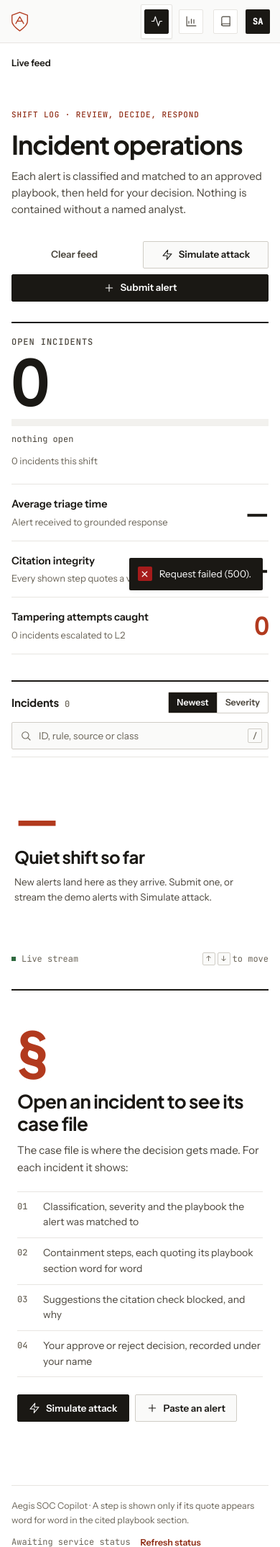
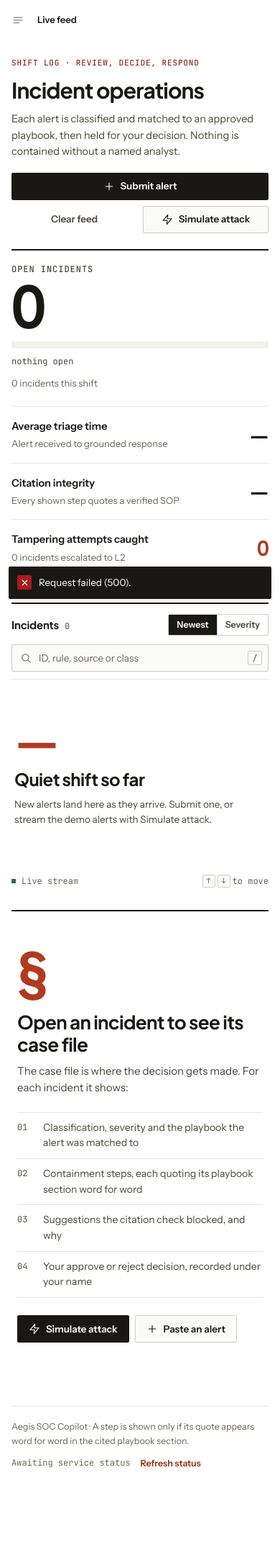
Before and after one commit to beggin-r-coder/Aegis-SOC-Copilot, a Spring Boot app: page / in a window 390 px wide. Shown: the top 2149 px of the page at 72% size. After the commit the page ends 2039 px from the top, so only its background shows below. Run offline with Spring Boot 4, Linux system fonts and the light colour scheme; data that the repository does not hold is empty.

Commit message:
Collapsible sidebar and fully responsive layout
- Desktop: sidebar collapses to a 76px icon rail with hover/focus tooltips,
  a count badge on the icon, a smooth width animation, a remembered
  preference and a "[" shortcut
- Below 1025px: sidebar becomes a slide-out drawer opened from a menu
  button, with a scrim, Esc / scrim / close-button dismissal, focus
  handling and body scroll lock
- Layout now uses container queries on the main area and the case file,
  so content adapts to the space it has whether the sidebar is open or
  collapsed; no horizontal overflow from 1440px down to 360px
- Phones: full-screen dialogs, stacked header actions, two-column
  pipeline, edge-to-edge toasts; wide tables scroll inside their frame
- Tests for collapsing and the drawer

Co-Authored-By: Claude Opus 5.5 <noreply@anthropic.com>
Claude-Session: https://claude.ai/code/session_01EnwvDAyzpZSMvpk1o5oe5U

```diff
--- a/app/src/main/resources/static/app.css
+++ b/app/src/main/resources/static/app.css
@@ -31,6 +31,9 @@
   --ease: cubic-bezier(.2, .7, .2, 1);
   --fast: 140ms;
   --base: 220ms;
+  --slow: 280ms;
+  --rail: 76px;
+  --sidebar: 248px;
   --sans: 'Instrument Sans', 'Helvetica Neue', Arial, sans-serif;
   --display: 'Plus Jakarta Sans', 'Instrument Sans', 'Helvetica Neue', Arial, sans-serif;
   --mono: 'JetBrains Mono', Menlo, Consolas, monospace;
@@ -61,8 +64,10 @@ svg { fill: none; stroke: currentColor; stroke-width: 1.6; stroke-linecap: round
 kbd { display: inline-grid; place-items: center; min-width: 20px; height: 20px; padding: 0 5px; border: 1px solid var(--rule-strong); border-radius: var(--radius); background: var(--surface); color: var(--ink-3); font: 500 11px var(--mono); }
 
 /* ---------- Sidebar ---------- */
-.sidebar { position: fixed; inset: 0 auto 0 0; z-index: 10; display: flex; flex-direction: column; width: 248px; padding: 24px 14px 16px; border-right: 1px solid var(--rule); background: var(--surface); overflow-y: auto; }
-.brand { display: flex; align-items: center; gap: 10px; padding: 4px 8px 22px; margin: 0 -14px; padding-left: 22px; border-bottom: 1px solid var(--rule); color: var(--ink); font: 700 22px/1 var(--display); letter-spacing: .14em; text-decoration: none; }
+.sidebar { position: fixed; inset: 0 auto 0 0; z-index: 40; display: flex; flex-direction: column; width: var(--sidebar); padding: 24px 14px 14px; border-right: 1px solid var(--rule); background: var(--surface); overflow-x: hidden; overflow-y: auto; transition: width var(--slow) var(--ease), transform var(--slow) var(--ease), box-shadow var(--slow) var(--ease); }
+.sidebar-head { display: flex; align-items: center; justify-content: space-between; gap: 8px; margin: 0 -14px; padding: 4px 14px 22px 24px; border-bottom: 1px solid var(--rule); }
+.sidebar-head .nav-close { display: none; }
+.brand { display: flex; align-items: center; gap: 10px; min-width: 0; color: var(--ink); font: 700 22px/1 var(--display); letter-spacing: .14em; text-decoration: none; }
 .brand-mark { width: 27px; height: 32px; color: var(--accent); transition: transform var(--base) var(--ease); }
 .brand:hover .brand-mark { transform: rotate(-6deg); }
 .brand small { display: block; margin-top: 6px; color: var(--ink-3); font: 500 9.5px/1.3 var(--mono); letter-spacing: .14em; }
@@ -73,6 +78,7 @@ nav[aria-label="Main navigation"] { display: grid; gap: 4px; margin-top: 8px; }
 .nav-icon { display: grid; place-items: center; flex-shrink: 0; width: 34px; height: 34px; border: 1px solid var(--rule); border-radius: var(--radius); background: var(--paper); color: var(--ink-2); transition: background-color var(--fast) var(--ease), border-color var(--fast) var(--ease), color var(--fast) var(--ease); }
 .nav-icon svg { width: 17px; height: 17px; }
 .nav-text { display: grid; min-width: 0; flex: 1; }
+.brand > span, .nav-text, .nav-toggle-label { max-width: 190px; overflow: hidden; white-space: nowrap; transition: max-width var(--slow) var(--ease), opacity var(--base) var(--ease); }
 .nav-title { color: var(--ink); font: 600 14px/1.3 var(--display); letter-spacing: -.01em; }
 .nav-desc { overflow: hidden; color: var(--ink-3); font-size: 12px; line-height: 1.35; text-overflow: ellipsis; white-space: nowrap; }
 .nav-button:hover { background: var(--paper); border-color: var(--rule); }
@@ -98,10 +104,18 @@ nav[aria-label="Main navigation"] { display: grid; gap: 4px; margin-top: 8px; }
 .avatar { display: grid; place-items: center; flex-shrink: 0; width: 34px; height: 34px; border-radius: var(--radius); background: var(--ink); color: var(--paper); font: 600 12px var(--mono); }
 .analyst-fields { min-width: 0; flex: 1; }
 .analyst-label { display: block; color: var(--ink-3); font-size: 11.5px; font-weight: 500; }
+.nav-toggle { display: flex; align-items: center; gap: 10px; width: 100%; height: 38px; padding: 0 12px; border: 1px solid transparent; border-radius: var(--radius); background: transparent; color: var(--ink-3); font-size: 13px; font-weight: 500; transition: background-color var(--fast) var(--ease), color var(--fast) var(--ease), border-color var(--fast) var(--ease), width var(--slow) var(--ease), padding var(--slow) var(--ease); }
+.nav-toggle:hover { border-color: var(--rule); background: var(--paper); color: var(--ink); }
+.nav-toggle svg { width: 18px; height: 18px; transition: transform var(--slow) var(--ease); }
+.nav-toggle kbd { margin-left: auto; }
+.nav-button, .analyst-card { transition: background-color var(--fast) var(--ease), border-color var(--fast) var(--ease), box-shadow var(--fast) var(--ease), gap var(--slow) var(--ease), padding var(--slow) var(--ease); }
 .analyst-input { width: 100%; padding: 0; border: 0; background: transparent; color: var(--ink); font: 600 14px var(--display); outline: none; }
 
 /* ---------- Main frame ---------- */
-.main { min-height: 100vh; margin-left: 248px; padding: 0 40px; outline: none; }
+.main { container: main / inline-size; min-height: 100vh; margin-left: var(--sidebar); padding: 0 40px; outline: none; transition: margin-left var(--slow) var(--ease); }
+.topbar-left { display: flex; align-items: center; gap: 10px; min-width: 0; }
+.topbar-left .menu-button { display: none; margin-left: -8px; }
+.scrim { position: fixed; inset: 0; z-index: 35; background: rgba(26, 24, 20, .38); animation: fadeIn var(--base) var(--ease) both; }
 .topbar { position: sticky; top: 0; z-index: 8; display: flex; align-items: center; justify-content: space-between; height: 56px; margin: 0 -40px; padding: 0 40px; background: var(--paper); border-bottom: 1px solid transparent; transition: border-color var(--base) var(--ease); }
 .topbar.scrolled { border-bottom-color: var(--rule); }
 .crumbs { display: flex; align-items: center; gap: 6px; color: var(--ink-3); font-size: 13px; font-weight: 500; }
@@ -233,7 +247,7 @@ nav[aria-label="Main navigation"] { display: grid; gap: 4px; margin-top: 8px; }
 .badge.plain { color: var(--ink-2); }
 
 /* ---------- Detail ---------- */
-.detail-panel { min-width: 0; min-height: 600px; border-top: 2px solid var(--ink); }
+.detail-panel { container: detail / inline-size; min-width: 0; min-height: 600px; border-top: 2px solid var(--ink); }
 .detail-panel.is-fresh .detail-heading, .detail-panel.is-fresh .stagger > * { animation: rise 420ms var(--ease) both; }
 .detail-panel.is-fresh .stagger > *:nth-child(2) { animation-delay: 50ms; }
 .detail-panel.is-fresh .stagger > *:nth-child(3) { animation-delay: 100ms; }
@@ -248,7 +262,7 @@ nav[aria-label="Main navigation"] { display: grid; gap: 4px; margin-top: 8px; }
 .meta-row svg { width: 14px; height: 14px; color: var(--ink-3); }
 .meta-row .arrow { color: var(--ink-3); }
 .heading-actions { display: flex; flex-direction: column; align-items: flex-end; gap: 12px; }
-.containment-timer { display: inline-flex; align-items: center; gap: 8px; color: var(--med); font: 500 13px var(--mono); font-variant-numeric: tabular-nums; }
+.containment-timer { display: inline-flex; align-items: center; gap: 8px; white-space: nowrap; color: var(--med); font: 500 13px var(--mono); font-variant-numeric: tabular-nums; }
 .containment-timer::before { content: ""; width: 7px; height: 7px; background: currentColor; animation: breathe 1.4s ease-in-out infinite; }
 .containment-timer.complete { color: var(--ok); }
 .containment-timer.complete::before { animation: none; }
@@ -414,7 +428,8 @@ a.technique:hover svg { transform: translate(2px, -2px); }
 .tab-fresh .score-bar span { animation: grow 600ms var(--ease) both; }
 
 /* Tables */
-.table-wrap { max-width: 100%; overflow: auto; border-top: 1px solid var(--ink); }
+.table-wrap { max-width: 100%; overflow: auto; border-top: 1px solid var(--ink); -webkit-overflow-scrolling: touch; }
+.content-card .table-wrap table { min-width: 760px; }
 table { width: 100%; border-collapse: collapse; text-align: left; font-size: 13.5px; font-variant-numeric: tabular-nums; }
 th { padding: 10px 14px 10px 0; border-bottom: 1px solid var(--rule-strong); color: var(--ink-3); font: 500 11px var(--mono); letter-spacing: .06em; text-transform: uppercase; white-space: nowrap; }
 td { padding: 12px 14px 12px 0; border-bottom: 1px solid var(--rule); color: var(--ink-2); vertical-align: top; overflow-wrap: anywhere; }
@@ -589,78 +604,125 @@ textarea:focus { border-color: var(--ink); }
 .view:not([hidden]) { animation: rise 280ms var(--ease) both; }
 
 /* ---------- Responsive ---------- */
-@media (max-width: 640px) { .crumbs > span:not(.crumb-current), .crumbs svg { display: none; } }
+/* ---------- Navigation: collapsible rail on desktop, drawer below 1025px ---------- */
+@media (min-width: 1025px) {
+  .nav-collapsed .sidebar { width: var(--rail); overflow: visible; }
+  .nav-collapsed .main { margin-left: var(--rail); }
+  .nav-collapsed .brand > span, .nav-collapsed .nav-text, .nav-collapsed .nav-toggle-label { max-width: 0; opacity: 0; }
+  .nav-collapsed .brand { gap: 0; }
+  .nav-collapsed .nav-label { height: 1px; margin: 14px 8px; overflow: hidden; background: var(--rule); color: transparent; }
+  .nav-collapsed .nav-button { gap: 0; padding: 8px 6px; }
+  .nav-collapsed .nav-count { position: absolute; top: 4px; right: 2px; min-width: 18px; height: 16px; padding: 0 4px; font-size: 10px; }
+  .nav-collapsed .engine-panel, .nav-collapsed .analyst-fields, .nav-collapsed .nav-toggle kbd { display: none; }
+  .nav-collapsed .analyst-card { gap: 0; padding: 6px; }
+  .nav-collapsed .nav-toggle { gap: 0; padding: 0 14px; }
+  .nav-collapsed .nav-toggle svg { transform: scaleX(-1); }
+  .nav-collapsed [data-tip] { position: relative; }
+  .nav-collapsed [data-tip]::after { content: attr(data-tip); position: absolute; top: 50%; left: calc(100% + 14px); z-index: 50; padding: 6px 10px; border-radius: var(--radius); background: var(--ink); color: var(--paper); font: 500 12.5px var(--sans); white-space: nowrap; box-shadow: var(--float); opacity: 0; pointer-events: none; transform: translate(-4px, -50%); transition: opacity var(--fast) var(--ease), transform var(--fast) var(--ease); }
+  .nav-collapsed [data-tip]:hover::after, .nav-collapsed [data-tip]:focus-visible::after { opacity: 1; transform: translate(0, -50%); }
+  .nav-collapsed .skip-link { left: 92px; }
+}
+@media (max-width: 1024px) {
+  .sidebar { width: min(300px, 86vw); transform: translateX(-102%); visibility: hidden; transition: transform var(--slow) var(--ease), box-shadow var(--slow) var(--ease), visibility 0s linear var(--slow); }
+  .nav-open .sidebar { transform: none; visibility: visible; box-shadow: var(--float); transition: transform var(--slow) var(--ease), box-shadow var(--slow) var(--ease), visibility 0s; }
+  .nav-open { overflow: hidden; }
+  .sidebar-head .nav-close, .topbar-left .menu-button { display: grid; }
+  .nav-toggle { display: none; }
+  .main { margin-left: 0; padding: 0 24px; }
+  .topbar { margin: 0 -24px; padding: 0 24px; }
+  .skip-link { left: 16px; }
+}
 @media (min-width: 1600px) {
   .main { padding: 0 56px; }
   .topbar { margin: 0 -56px; padding: 0 56px; }
-  .feed-grid { grid-template-columns: 400px minmax(0, 1fr); gap: 40px; }
 }
-@media (max-width: 1280px) {
-  .feed-grid { grid-template-columns: 316px minmax(0, 1fr); gap: 22px; }
+@media (max-width: 640px) {
+  .main { padding: 0 16px; }
+  .topbar { margin: 0 -16px; padding: 0 16px; }
+  .clock, .crumbs > span:not(.crumb-current), .crumbs svg { display: none; }
+  .page-header { margin: 24px 0 22px; }
+  h1 { font-size: 30px; }
+  .page-header p { font-size: 14.5px; }
+  .ticket-report { padding: 24px 18px; }
+  .report-scroll { padding: 12px; }
+  .report-overview { grid-template-columns: 1fr; }
+  .report-overview > div:nth-child(even) { padding-left: 0; border-left: 0; }
+  dialog, #ticketDialog { width: 100vw; max-width: 100vw; height: 100dvh; max-height: 100dvh; border: 0; border-radius: 0; }
+  .dialog-footer { flex-direction: column; align-items: stretch; }
+  .dialog-footer .button, .ticket-actions .button { flex: 1; }
+  .toast { left: 12px; right: 12px; bottom: 12px; max-width: none; }
+}
+
+/* ---------- Content adapts to the space it actually has (sidebar open or collapsed) ---------- */
+@container main (min-width: 1240px) { .feed-grid { grid-template-columns: 400px minmax(0, 1fr); gap: 36px; } }
+@container main (max-width: 1080px) {
+  .feed-grid { grid-template-columns: 300px minmax(0, 1fr); gap: 20px; }
+  .hero-number { font-size: 96px; }
+}
+@container main (max-width: 900px) {
+  .page-header { grid-template-columns: 1fr; gap: 18px; }
+  .header-actions { justify-content: flex-start; }
+  .situation { grid-template-columns: 1fr; }
+  .situation-hero { padding-right: 0; border-right: 0; border-bottom: 1px solid var(--rule); }
+  .ledger-row { padding-left: 0; }
+  .playbook-card { grid-template-columns: 1fr; gap: 16px; }
+  .playbook-section p { padding-left: 0; }
+  .eval-head { grid-template-columns: auto 1fr; }
+  .eval-head .badge { grid-column: 1 / -1; justify-self: start; }
+}
+@container main (max-width: 780px) {
+  .feed-grid { grid-template-columns: 1fr; }
+  .incident-panel { position: static; max-height: none; }
+  .incident-list { max-height: 360px; }
+  .eval-metrics { grid-template-columns: 1fr 1fr; }
+  .eval-metric:nth-child(n) { padding-left: 0; border-left: 0; border-bottom: 1px solid var(--rule); }
+  .eval-metric:nth-child(even) { padding-left: 18px; border-left: 1px solid var(--rule); }
+}
+@container main (max-width: 520px) {
+  .header-actions { display: grid; grid-template-columns: 1fr 1fr; width: 100%; }
+  .header-actions .primary { grid-column: 1 / -1; grid-row: 1; }
+  .header-actions .button { width: 100%; }
+  .hero-number { font-size: 80px; }
+  .ledger-row { gap: 14px; }
+  .ledger-row dd { font-size: 28px; }
+  .eval-score { font-size: 64px; }
+  .eval-head { grid-template-columns: 1fr; gap: 12px; }
+  .eval-metrics { grid-template-columns: 1fr; }
+  .eval-metric:nth-child(n) { padding-left: 0; border-left: 0; }
+  .eval-metric:nth-last-child(1) { border-bottom: 0; }
+  .playbook-section summary .mono { min-width: 0; }
+}
+@container detail (max-width: 760px) {
   .facts { grid-template-columns: repeat(2, minmax(0, 1fr)); }
   .fact:nth-child(3) { padding-left: 0; border-left: 0; }
   .fact:nth-child(-n+2) { border-bottom: 1px solid var(--rule); }
   .evidence-grid { grid-template-columns: 1fr; }
   .panel + .panel { padding-left: 0; border-left: 0; border-top: 1px solid var(--rule); }
   .pipe-sub { display: none; }
-  .hero-number { font-size: 104px; }
 }
-@media (max-width: 1080px) {
-  .sidebar { width: 76px; padding: 20px 12px; }
-  .brand > span, .nav-label, .nav-text, .nav-count, .engine-panel, .analyst-fields { display: none; }
-  .brand { justify-content: center; margin: 0 -12px; padding: 4px 0 18px; }
-  nav[aria-label="Main navigation"] { margin-top: 16px; }
-  .nav-button { justify-content: center; min-height: 48px; padding: 6px; }
-  .nav-button::before { left: -13px; }
-  .analyst-card { justify-content: center; padding: 6px; }
-  .main { margin-left: 76px; padding: 0 24px; }
-  .topbar { margin: 0 -24px; padding: 0 24px; }
-  .situation { grid-template-columns: 1fr; }
-  .situation-hero { padding-right: 0; border-right: 0; border-bottom: 1px solid var(--rule); }
-  .ledger-row { padding-left: 0; }
-  .playbook-card { grid-template-columns: 1fr; gap: 16px; }
-  .playbook-section p { padding-left: 0; }
-  .skip-link { left: 92px; }
-}
-@media (max-width: 860px) {
-  .feed-grid { grid-template-columns: 1fr; }
-  .incident-panel { position: static; max-height: none; }
-  .incident-list { max-height: 380px; }
-  .page-header { grid-template-columns: 1fr; }
-  .header-actions { justify-content: flex-start; }
+@container detail (max-width: 600px) {
+  .detail-heading { grid-template-columns: 1fr; gap: 14px; }
+  .detail-heading h2 { font-size: 24px; }
+  .heading-actions { flex-direction: row-reverse; align-items: center; justify-content: space-between; }
   .pipeline { grid-template-columns: repeat(3, minmax(0, 1fr)); row-gap: 16px; }
   .pipe-step:nth-child(3)::after { display: none; }
-  .eval-metrics { grid-template-columns: 1fr 1fr; }
-  .eval-metric:nth-child(n) { padding-left: 0; border-left: 0; border-bottom: 1px solid var(--rule); }
-  .eval-metric:nth-child(even) { padding-left: 18px; border-left: 1px solid var(--rule); }
-  .eval-head { grid-template-columns: 1fr; }
+  .tabs { gap: 18px; }
+  .step-card { grid-template-columns: 40px minmax(0, 1fr); }
+  .step-number { font-size: 22px; }
+  .sop-quote, .step-foot { grid-column: 1 / -1; }
+  .step-actions { width: 100%; }
+  .step-actions .button { flex: 1; }
+  .audit-list li { grid-template-columns: 60px 16px minmax(0, 1fr); }
+  .audit-list li::before { left: 80px; }
 }
-@media (max-width: 640px) {
-  .sidebar { position: sticky; top: 0; flex-direction: row; align-items: center; width: 100%; height: 60px; padding: 0 14px; border-right: 0; border-bottom: 1px solid var(--rule); }
-  .brand { margin: 0 auto 0 0; padding: 0; border: 0; }
-  nav[aria-label="Main navigation"] { display: flex; gap: 4px; margin: 0; }
-  .nav-button { width: 44px; min-height: 44px; }
-  .nav-button::before { left: 8px; right: 8px; top: auto; bottom: -9px; width: auto; height: 2px; transform: scaleX(0); }
-  .nav-button.active::before { transform: scaleX(1); }
-  .sidebar-bottom { margin: 0 0 0 6px; padding: 0; }
-  .analyst-card { padding: 0; border: 0; background: transparent; }
-  .main { margin-left: 0; padding: 0 16px; }
-  .topbar { position: static; margin: 0 -16px; padding: 0 16px; }
-  .clock { display: none; }
-  h1 { font-size: 36px; }
-  .hero-number { font-size: 88px; }
-  .ledger-row dd { font-size: 34px; }
-  .header-actions .button { flex: 1; }
-  .detail-heading { grid-template-columns: 1fr; }
-  .heading-actions { flex-direction: row; align-items: center; justify-content: space-between; }
-  .detail-heading h2 { font-size: 28px; }
-  .step-card { grid-template-columns: 40px minmax(0, 1fr); }
-  .step-number { font-size: 26px; }
-  .sop-quote, .step-foot { grid-column: 1 / -1; }
-  .ticket-report { padding: 24px 18px; }
-  .report-overview { grid-template-columns: 1fr; }
-  .report-overview > div:nth-child(even) { padding-left: 0; border-left: 0; }
-  .dialog-footer { flex-direction: column; align-items: stretch; }
+@container detail (max-width: 400px) {
+  .pipeline { grid-template-columns: repeat(2, minmax(0, 1fr)); }
+  .pipe-step:nth-child(3)::after { display: block; }
+  .pipe-step:nth-child(2n)::after { display: none; }
+  .facts { grid-template-columns: 1fr; }
+  .fact:nth-child(n) { padding-left: 0; border-left: 0; border-bottom: 1px solid var(--rule); }
+  .fact:last-child { border-bottom: 0; }
+  .summary-text { font-size: 16px; }
 }
 @media (prefers-reduced-motion: reduce) {
   *, *::before, *::after { animation-duration: 1ms !important; animation-delay: 0s !important; animation-iteration-count: 1 !important; transition-duration: 1ms !important; }
--- a/app/src/main/resources/static/app.js
+++ b/app/src/main/resources/static/app.js
@@ -681,7 +681,9 @@ function connect() {
 
 document.querySelector("nav").addEventListener("click", (event) => {
   const button = event.target.closest("[data-view]");
-  if (button) showView(button.dataset.view);
+  if (!button) return;
+  showView(button.dataset.view);
+  if (navState.drawer) setDrawer(false);
 });
 $("incidentSearch").addEventListener("input", renderList);
 $("incidentSort").addEventListener("click", (event) => {
@@ -800,6 +802,34 @@ $("analyst").addEventListener("input", () => {
   renderAvatar();
   try { localStorage.setItem("aegis.analyst", $("analyst").value); } catch { /* Approvals still work without storage. */ }
 });
+/** Sidebar: a collapsible rail on desktop (remembered) and a slide-out drawer on smaller screens. */
+const navState = { collapsed: false, drawer: false };
+const drawerQuery = typeof matchMedia === "function" ? matchMedia("(max-width: 1024px)") : null;
+function setCollapsed(collapsed) {
+  navState.collapsed = collapsed;
+  document.body.classList.toggle("nav-collapsed", collapsed);
+  $("navToggle").setAttribute("aria-expanded", String(!collapsed));
+  $("navToggle").setAttribute("aria-label", collapsed ? "Expand sidebar" : "Collapse sidebar");
+  try { localStorage.setItem("aegis.navCollapsed", collapsed ? "1" : "0"); } catch { /* Preference is optional. */ }
+}
+function setDrawer(open, moveFocus = true) {
+  navState.drawer = open;
+  document.body.classList.toggle("nav-open", open);
+  $("navScrim").hidden = !open;
+  $("menuButton").setAttribute("aria-expanded", String(open));
+  if (moveFocus) (open ? $("navClose") : $("menuButton")).focus();
+}
+try { setCollapsed(localStorage.getItem("aegis.navCollapsed") === "1"); } catch { setCollapsed(false); }
+$("navToggle").addEventListener("click", () => setCollapsed(!navState.collapsed));
+$("menuButton").addEventListener("click", () => setDrawer(true));
+$("navClose").addEventListener("click", () => setDrawer(false));
+$("navScrim").addEventListener("click", () => setDrawer(false));
+drawerQuery?.addEventListener?.("change", (event) => { if (!event.matches && navState.drawer) setDrawer(false, false); });
+document.addEventListener("keydown", (event) => {
+  if (event.key === "Escape" && navState.drawer) { setDrawer(false); return; }
+  const typing = /^(INPUT|TEXTAREA|SELECT)$/.test(event.target?.tagName || "") || document.querySelector("dialog[open]");
+  if (event.key === "[" && !typing && !event.metaKey && !event.ctrlKey && !drawerQuery?.matches) setCollapsed(!navState.collapsed);
+});
 function clock() { $("utcClock").textContent = `${new Date().toLocaleDateString("en-GB", { timeZone: "UTC", day: "2-digit", month: "short" })} · ${time(new Date().toISOString())} UTC`; }
 renderFeed();
 renderStats();
--- a/app/src/main/resources/static/index.html
+++ b/app/src/main/resources/static/index.html
@@ -15,24 +15,27 @@
 </head>
 <body>
   <a class="skip-link" href="#main">Skip to content</a>
-  <aside class="sidebar">
+  <aside class="sidebar" id="sidebar" aria-label="Sidebar">
+    <div class="sidebar-head">
     <a class="brand" href="./" aria-label="Aegis home">
       <svg class="brand-mark" viewBox="0 0 40 44" fill="none" aria-hidden="true"><path d="M20 3 36 9v12c0 10-16 20-16 20S4 31 4 21V9L20 3Z" stroke="currentColor" stroke-width="2"/><path d="m12 26 8-14 8 14m-13-5h10" stroke="currentColor" stroke-width="2" stroke-linecap="round" stroke-linejoin="round"/></svg>
       <span>AEGIS<small>SOC COPILOT</small></span>
     </a>
+    <button type="button" id="navClose" class="icon-button nav-close" aria-label="Close navigation"><svg viewBox="0 0 24 24" aria-hidden="true"><path d="M18 6 6 18M6 6l12 12"/></svg></button>
+    </div>
     <nav aria-label="Main navigation">
       <div class="nav-label">Operate</div>
-      <button class="nav-button active" data-view="feed" aria-current="page">
+      <button class="nav-button active" data-view="feed" data-tip="Live feed" aria-current="page">
         <span class="nav-icon" aria-hidden="true"><svg viewBox="0 0 24 24"><path d="M22 12h-4l-3 9L9 3l-3 9H2"/></svg></span>
         <span class="nav-text"><span class="nav-title">Live feed</span><span class="nav-desc">Triage and approve</span></span>
         <span class="nav-count" id="navCount">0</span>
       </button>
       <div class="nav-label">Reference</div>
-      <button class="nav-button" data-view="evaluations">
+      <button class="nav-button" data-view="evaluations" data-tip="Evaluations">
         <span class="nav-icon" aria-hidden="true"><svg viewBox="0 0 24 24"><path d="M3 3v18h18"/><path d="M7 16v-4M12 16V8M17 16v-7"/></svg></span>
         <span class="nav-text"><span class="nav-title">Evaluations</span><span class="nav-desc">Score the labeled set</span></span>
       </button>
-      <button class="nav-button" data-view="playbooks">
+      <button class="nav-button" data-view="playbooks" data-tip="Playbooks">
         <span class="nav-icon" aria-hidden="true"><svg viewBox="0 0 24 24"><path d="M4 19.5A2.5 2.5 0 0 1 6.5 17H20V3H6.5A2.5 2.5 0 0 0 4 5.5v14z"/><path d="M20 17v4H6.5A2.5 2.5 0 0 1 4 18.5"/></svg></span>
         <span class="nav-text"><span class="nav-title">Playbooks</span><span class="nav-desc">Approved SOPs</span></span>
       </button>
@@ -53,12 +56,20 @@
           <span id="analystHint" class="sr-only">Recorded against every approval and rejection.</span>
         </div>
       </div>
+      <button type="button" id="navToggle" class="nav-toggle" aria-controls="sidebar" aria-expanded="true" data-tip="Expand sidebar">
+        <svg viewBox="0 0 24 24" aria-hidden="true"><rect x="3" y="4" width="18" height="16" rx="2"/><path d="M9 4v16M15.5 10l-2 2 2 2"/></svg>
+        <span class="nav-toggle-label">Collapse sidebar</span><kbd aria-hidden="true">[</kbd>
+      </button>
     </div>
   </aside>
+  <div class="scrim" id="navScrim" hidden></div>
 
   <main id="main" class="main" tabindex="-1">
     <header class="topbar">
+      <div class="topbar-left">
+      <button type="button" id="menuButton" class="icon-button menu-button" aria-controls="sidebar" aria-expanded="false" aria-label="Open navigation"><svg viewBox="0 0 24 24" aria-hidden="true"><path d="M4 7h16M4 12h16M4 17h10"/></svg></button>
       <nav class="crumbs" aria-label="Breadcrumb"><span>Aegis</span><svg viewBox="0 0 24 24" aria-hidden="true"><path d="m9 18 6-6-6-6"/></svg><span>Security operations</span><svg viewBox="0 0 24 24" aria-hidden="true"><path d="m9 18 6-6-6-6"/></svg><span id="breadcrumb" class="crumb-current" aria-current="page">Live feed</span></nav>
+      </div>
       <div class="topbar-right">
         <span class="clock mono" id="utcClock">UTC</span>
       </div>
```
Also changed, not shown: 1 other file.
